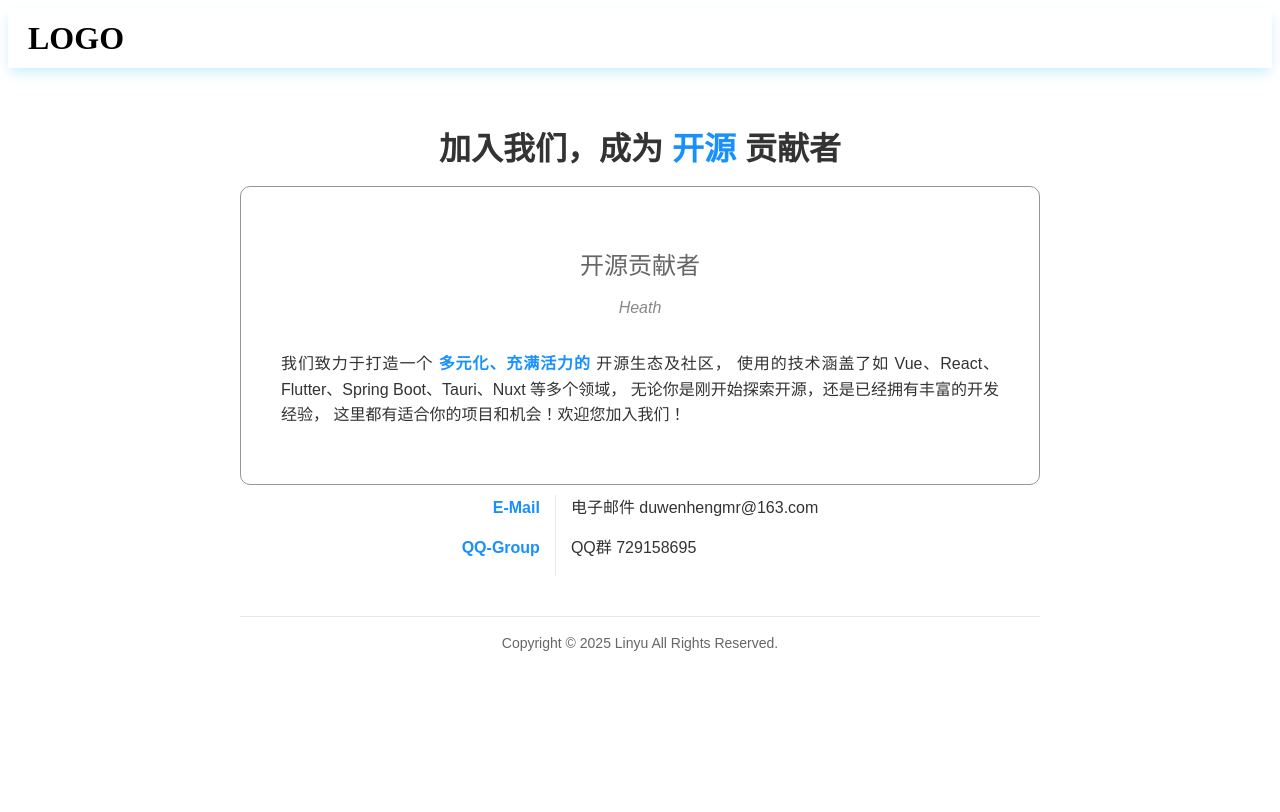
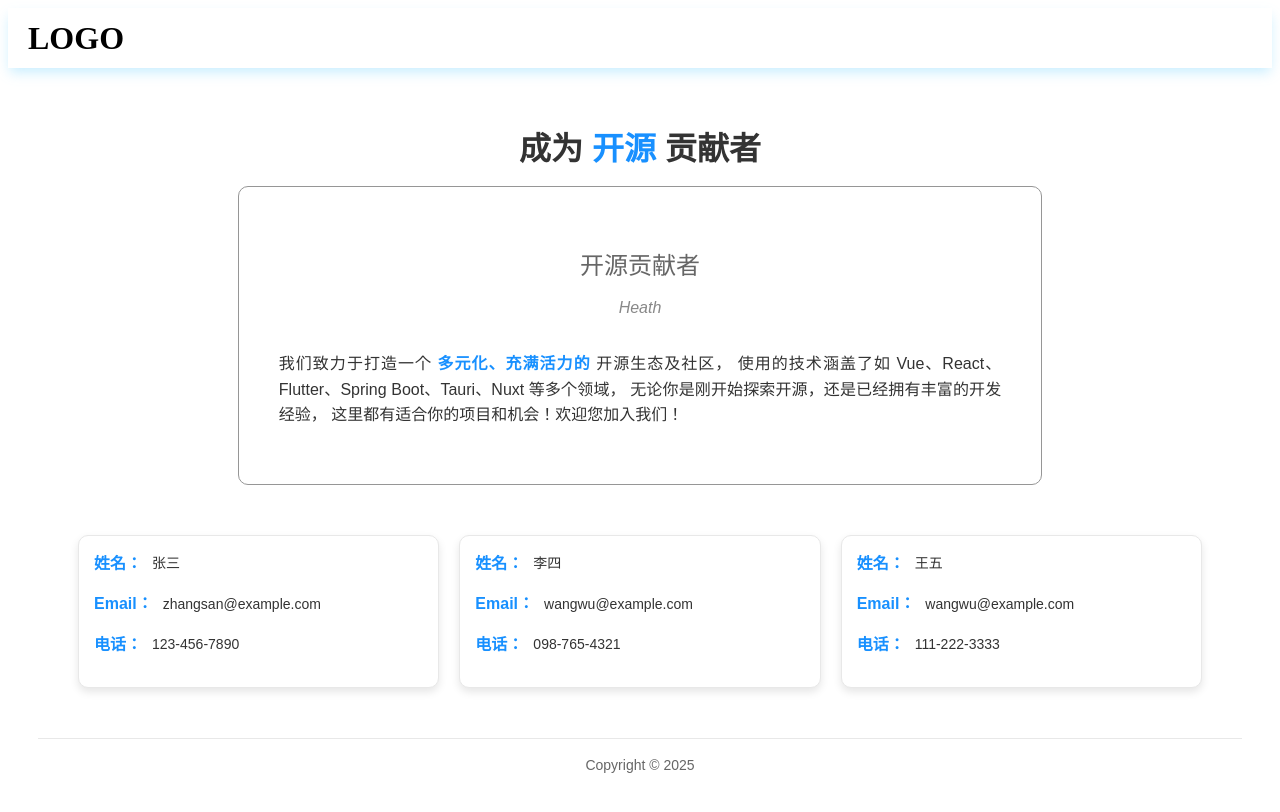
Before and after one commit to ilovef123/callme, a Vue app: page /#/ in a window 1280 px wide. Shown: the top 812 px of the page. Built offline with nearby package versions, Linux system fonts and the light colour scheme; some icons are missing; the HTML template or start-up script is replaced by a standard one.

Commit message:
footer第二次修改

```diff
--- /dev/null
+++ b/src/components/layout/footer/footer_Lisrt.vue
@@ -0,0 +1,186 @@
+<script setup lang="ts">
+  import {useContact} from './footer_List'
+  const {contacts,technologies,currentYear} = useContact()
+
+</script>
+
+<template>
+  <div class="recruitment-container">
+    <!-- 主标题 -->
+    <h1 class="main-title">成为 <span class="highlight">开源</span> 贡献者</h1>
+
+    <!-- 主要内容 -->
+    <div class="content">
+      <!-- 副标题 -->
+      <h2 class="subtitle">开源贡献者</h2>
+
+      <!-- 作者 -->
+      <div class="author">Heath</div>
+
+      <p>
+        我们致力于打造一个 <strong>多元化、充满活力的</strong> 开源生态及社区，
+        使用的技术涵盖了如 {{technologies.join('、') }} 等多个领域，
+        无论你是刚开始探索开源，还是已经拥有丰富的开发经验，
+        这里都有适合你的项目和机会！欢迎您加入我们！
+      </p>
+    </div>
+
+    <!-- 联系信息 -->
+    <div class="contact-section">
+      <div class="contact-column" v-for="(contact, index) in contacts" :key="index">
+        <div class="contact-item">
+          <div class="contact-label">姓名：</div>
+          <div class="contact-value">{{ contact.name }}</div>
+        </div>
+        <div class="contact-item">
+          <div class="contact-label">Email：</div>
+          <div class="contact-value">{{ contact.email }}</div>
+        </div>
+        <div class="contact-item">
+          <div class="contact-label">电话：</div>
+          <div class="contact-value">{{ contact.phone }}</div>
+        </div>
+      </div>
+    </div>
+
+    <!-- 版权信息 -->
+    <div class="copyright">Copyright © {{ currentYear }}</div>
+  </div>
+</template>
+<style lang="scss">
+// 颜色变量
+$primary-color: #1890ff;
+$text-color: #333;
+$secondary-text: #666;
+$muted-text: #888;
+$border-color: #e8e8e8;
+
+// 字体变量
+$font-family: 'PingFang SC', 'Microsoft YaHei', sans-serif;
+$base-font-size: 16px;
+
+// 间距变量
+$spacing-large: 40px;
+$spacing-medium: 30px;
+$spacing-small: 15px;
+$spacing-xsmall: 10px;
+
+.recruitment-container {
+  font-family: $font-family;
+  max-width: 100%;
+  margin: 0 auto;
+  padding: $spacing-large $spacing-medium;
+  color: $text-color;
+  line-height: 1.6;
+}
+
+.main-title {
+  font-size: 32px;
+  font-weight: bold;
+  text-align: center;
+  margin-bottom: $spacing-small;
+  line-height: 1.3;
+
+  .highlight {
+    color: $primary-color;
+  }
+}
+
+.content {
+  width: 60%;
+  border: 1px solid #969696;
+  margin: 0 auto;
+  border-radius: $spacing-xsmall;
+  margin-bottom: $spacing-large;
+  font-size: $base-font-size;
+  text-align: justify;
+  padding: $spacing-large;
+
+  .subtitle {
+    font-size: 24px;
+    text-align: center;
+    margin-bottom: $spacing-xsmall;
+    font-weight: normal;
+    color: $secondary-text;
+  }
+  .author {
+    text-align: center;
+    font-style: italic;
+    margin-bottom: $spacing-medium;
+    color: $muted-text;
+  }
+  strong {
+    color: $primary-color;
+    font-weight: bold;
+  }
+}
+.contact-section {
+  display: flex;
+  justify-content: space-between; // 使每个 contact-column 之间有间距
+  margin-bottom: $spacing-large;
+  padding: 0 $spacing-medium; // 添加内边距
+
+  .contact-column {
+    display: flex;
+    flex-direction: column;
+    align-items: center; // 文字居中对齐
+    justify-content: center; // 内容居中对齐
+    width: 30%; // 设置固定宽度
+    min-height: 100px; // 设置最小高度
+    padding: $spacing-small; // 内边距
+    background-color: #fff; // 柔和的背景颜色
+    border: 1px solid $border-color;
+    border-radius: $spacing-xsmall; // 圆角边框
+    box-shadow: 0 4px 8px rgba(0, 0, 0, 0.1); // 添加默认阴影
+    transition: box-shadow 0.3s ease, transform 0.3s ease; // 添加过渡效果
+    margin: $spacing-xsmall;
+
+    &:hover {
+      box-shadow: 0 6px 12px rgba(0, 0, 0, 0.2); // 鼠标悬停时增加阴影
+      transform: translateY(-5px); // 鼠标悬停时向上移动
+    }
+
+    .contact-item {
+      display: flex;
+      justify-content: flex-start; // 标签和值左对齐
+      align-items: center; // 内容居中对齐
+      width: 100%;
+      margin-bottom: $spacing-small; // 添加底部间距
+
+      .contact-label {
+        font-weight: bold;
+        margin-right: $spacing-xsmall; // 标签和值之间添加间距
+        color: $primary-color;
+        font-size: 16px; // 调整字体大小
+      }
+
+      .contact-value {
+        color: $text-color;
+        font-size: 14px; // 调整字体大小
+      }
+    }
+  }
+}
+
+// 响应式设计
+@media (max-width: 900px) {
+  .contact-section {
+    flex-direction: column; // 在小屏幕上垂直排列
+    align-items: center;
+  }
+
+  .contact-column {
+    width: 80%; // 调整宽度
+    margin-bottom: $spacing-medium; // 添加底部间距
+  }
+}
+
+// 版权信息
+.copyright {
+  text-align: center;
+  font-size: 14px;
+  color: $secondary-text;
+  padding-top: $spacing-small;
+  border-top: 1px solid $border-color;
+}
+</style>
--- /dev/null
+++ b/src/components/layout/footer/footer_List.ts
@@ -0,0 +1,23 @@
+import { ref, computed } from 'vue'
+
+interface Contact {
+  name: string;
+  email: string;
+  phone: string;
+}
+
+export function useContact() {
+    const contacts = ref<Contact[]>([
+        { name: '张三', email: 'zhangsan@example.com', phone: '123-456-7890' },
+        { name: '李四', email: 'wangwu@example.com', phone: '098-765-4321' },
+        { name: '王五', email: 'wangwu@example.com', phone: '111-222-3333' }
+    ]);
+
+    const technologies = ref<string[]>([
+        'Vue', 'React', 'Flutter', 'Spring Boot', 'Tauri', 'Nuxt'
+    ]);
+
+    const currentYear = computed(() => new Date().getFullYear());
+
+    return { contacts, technologies, currentYear };
+}
--- a/src/components/layout/footer/index.vue
+++ b/src/components/layout/footer/index.vue
@@ -1,158 +1,7 @@
+<script setup lang="ts">
+  import FooterList from './footer_Lisrt.vue'
+</script>
 <template>
-  <div class="recruitment-container">
-    <!-- 主标题 -->
-    <h1 class="main-title">加入我们，成为 <span class="highlight">开源</span> 贡献者</h1>
-
-
-    <!-- 主要内容 -->
-    <div class="content">
-       <!-- 副标题 -->
-    <h2 class="subtitle">开源贡献者</h2>
-
-    <!-- 作者 -->
-    <div class="author">Heath</div>
-
-      <p>
-        我们致力于打造一个 <strong>多元化、充满活力的</strong> 开源生态及社区，
-        使用的技术涵盖了如 {{ technologies.join('、') }} 等多个领域，
-        无论你是刚开始探索开源，还是已经拥有丰富的开发经验，
-        这里都有适合你的项目和机会！欢迎您加入我们！
-      </p>
-    </div>
-
-    <!-- 联系信息 -->
-    <div class="contact-section">
-      <div class="contact-column">
-        <div class="contact-label">E-Mail</div>
-        <div class="contact-label">QQ-Group</div>
-      </div>
-      <div class="contact-column">
-        <div class="contact-value">电子邮件 duwenhengmr@163.com</div>
-        <div class="contact-value">QQ群 729158695</div>
-      </div>
-    </div>
-
-    <!-- 版权信息 -->
-    <div class="copyright">Copyright © {{ currentYear }} Linyu All Rights Reserved.</div>
-  </div>
+  <FooterList />
 </template>
-
-<script setup>
-import { ref, computed } from 'vue'
-
-const technologies = ref([
-  'Vue', 'React', 'Flutter', 'Spring Boot', 'Tauri', 'Nuxt'
-])
-
-const currentYear = computed(() => new Date().getFullYear())
-</script>
-
-<style lang="scss">
-// 颜色变量
-$primary-color: #1890ff;
-$text-color: #333;
-$secondary-text: #666;
-$muted-text: #888;
-$border-color: #e8e8e8;
-
-// 字体变量
-$font-family: 'PingFang SC', 'Microsoft YaHei', sans-serif;
-$base-font-size: 16px;
-
-// 间距变量
-$spacing-large: 40px;
-$spacing-medium: 30px;
-$spacing-small: 15px;
-$spacing-xsmall: 10px;
-
-.recruitment-container {
-  font-family: $font-family;
-  max-width: 800px;
-  margin: 0 auto;
-  padding: $spacing-large $spacing-medium;
-  color: $text-color;
-  line-height: 1.6;
-}
-
-.main-title {
-  font-size: 32px;
-  font-weight: bold;
-  text-align: center;
-  margin-bottom: $spacing-small;
-  line-height: 1.3;
-
-  .highlight {
-    color: $primary-color;
-  }
-}
-
-
-
-.content {
-  border: 1px solid #969696;
-  border-radius: $spacing-xsmall;
-  margin-bottom: $spacing-xsmall;
-  font-size: $base-font-size;
-  text-align: justify;
-  padding: $spacing-large;
-
-  .subtitle {
-    font-size: 24px;
-    text-align: center;
-    margin-bottom: $spacing-xsmall;
-    font-weight: normal;
-    color: $secondary-text;
-  }
-  .author {
-    text-align: center;
-    font-style: italic;
-    margin-bottom: $spacing-medium;
-    color: $muted-text;
-  }
-  strong {
-    color: $primary-color;
-    font-weight: bold;
-  }
-}
-
-.contact-section {
-  display: flex;
-  justify-content: center;
-  margin-bottom: $spacing-large;
-
-  .contact-column {
-    display: flex;
-    flex-direction: column;
-
-    &:first-child {
-      text-align: right;
-      padding-right: $spacing-small;
-      border-right: 1px solid $border-color;
-    }
-
-    &:last-child {
-      text-align: left;
-      padding-left: $spacing-small;
-    }
-  }
-
-  .contact-label {
-    font-weight: bold;
-    margin-bottom: $spacing-small;
-    color: $primary-color;
-  }
-
-  .contact-value {
-    margin-bottom: $spacing-small;
-  }
-}
-
-// 版权信息
-.copyright {
-  text-align: center;
-  font-size: 14px;
-  color: $secondary-text;
-  padding-top: $spacing-small;
-  border-top: 1px solid $border-color;
-}
-</style>
+<style></style>
```
